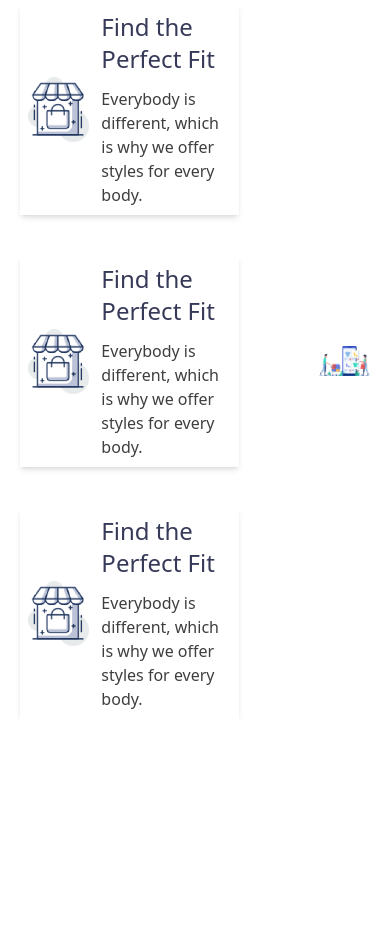
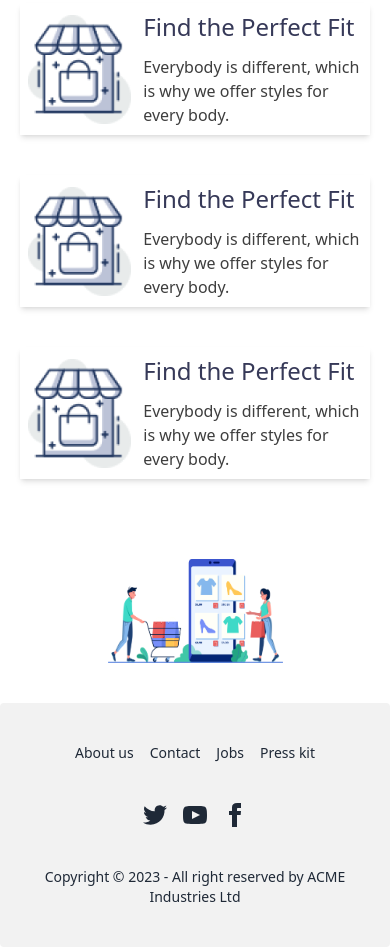
Before and after one commit to tanjilahamed99/penguin-fashion, a plain HTML site: page index.html in a window 390 px wide. Shown: the part 5095-6042 px from the top of the page. Before the commit the page ends 5814 px from the top, so only its background shows below. Drawn offline with nearby package versions, Linux system fonts and the light colour scheme.

Commit message:
footer added and responsive done

```diff
--- a/index.html
+++ b/index.html
@@ -4,6 +4,7 @@
 <head>
     <meta charset="UTF-8">
     <meta name="viewport" content="width=device-width, initial-scale=1.0">
+    <link href="https://cdn.jsdelivr.net/npm/daisyui@3.3.1/dist/full.css" rel="stylesheet" type="text/css" />
     <script src="https://cdn.tailwindcss.com"></script>
     <link rel="preconnect" href="https://fonts.googleapis.com">
     <link rel="preconnect" href="https://fonts.gstatic.com" crossorigin>
@@ -34,7 +35,7 @@
         <!-- header-banner -->
         <!-- banner-content site-->
         <div class="md:flex px-5 justify-around md:px-40 py-10 md:items-center">
-            <div class="text-center  mb-10">
+            <div class="text-center md:text-left  mb-10">
                 <h2 class="text-7xl font-roboto font-normal"><span class="text-[#FABE4C]">Be the Penguins</span> <br>
                     of Winter</h2>
                 <p class="py-7">Lorem Ipsum is simply dummy text of the printing
@@ -49,7 +50,6 @@
         </div>
     </header>
     <main class="md:px-32 px-5">
-
         <section>
             <!-- women jackets -->
             <div class="mt-10">
@@ -156,7 +156,7 @@
         </section>
         <section>
             <!-- important news-->
-            <div class="flex items-center justify-around gap-20  mt-40">
+            <div class="flex md:flex-row flex-col items-center justify-around gap-20  mt-40">
                 <div class="space-y-10">
                     <div class="flex gap-3 items-center shadow-md p-2 ">
                         <div>
@@ -204,6 +204,39 @@
             </div>
         </section>
     </main>
+    <footer class="footer footer-center p-10 bg-base-200 text-base-content rounded mt-10">
+        <div class="grid grid-flow-col gap-4">
+            <a class="link link-hover">About us</a>
+            <a class="link link-hover">Contact</a>
+            <a class="link link-hover">Jobs</a>
+            <a class="link link-hover">Press kit</a>
+        </div>
+        <div>
+            <div class="grid grid-flow-col gap-4">
+                <a><svg xmlns="http://www.w3.org/2000/svg" width="24" height="24" viewBox="0 0 24 24"
+                        class="fill-current">
+                        <path
+                            d="M24 4.557c-.883.392-1.832.656-2.828.775 1.017-.609 1.798-1.574 2.165-2.724-.951.564-2.005.974-3.127 1.195-.897-.957-2.178-1.555-3.594-1.555-3.179 0-5.515 2.966-4.797 6.045-4.091-.205-7.719-2.165-10.148-5.144-1.29 2.213-.669 5.108 1.523 6.574-.806-.026-1.566-.247-2.229-.616-.054 2.281 1.581 4.415 3.949 4.89-.693.188-1.452.232-2.224.084.626 1.956 2.444 3.379 4.6 3.419-2.07 1.623-4.678 2.348-7.29 2.04 2.179 1.397 4.768 2.212 7.548 2.212 9.142 0 14.307-7.721 13.995-14.646.962-.695 1.797-1.562 2.457-2.549z">
+                        </path>
+                    </svg></a>
+                <a><svg xmlns="http://www.w3.org/2000/svg" width="24" height="24" viewBox="0 0 24 24"
+                        class="fill-current">
+                        <path
+                            d="M19.615 3.184c-3.604-.246-11.631-.245-15.23 0-3.897.266-4.356 2.62-4.385 8.816.029 6.185.484 8.549 4.385 8.816 3.6.245 11.626.246 15.23 0 3.897-.266 4.356-2.62 4.385-8.816-.029-6.185-.484-8.549-4.385-8.816zm-10.615 12.816v-8l8 3.993-8 4.007z">
+                        </path>
+                    </svg></a>
+                <a><svg xmlns="http://www.w3.org/2000/svg" width="24" height="24" viewBox="0 0 24 24"
+                        class="fill-current">
+                        <path
+                            d="M9 8h-3v4h3v12h5v-12h3.642l.358-4h-4v-1.667c0-.955.192-1.333 1.115-1.333h2.885v-5h-3.808c-3.596 0-5.192 1.583-5.192 4.615v3.385z">
+                        </path>
+                    </svg></a>
+            </div>
+        </div>
+        <div>
+            <p>Copyright © 2023 - All right reserved by ACME Industries Ltd</p>
+        </div>
+    </footer>
 </body>
 
 </html>
```
